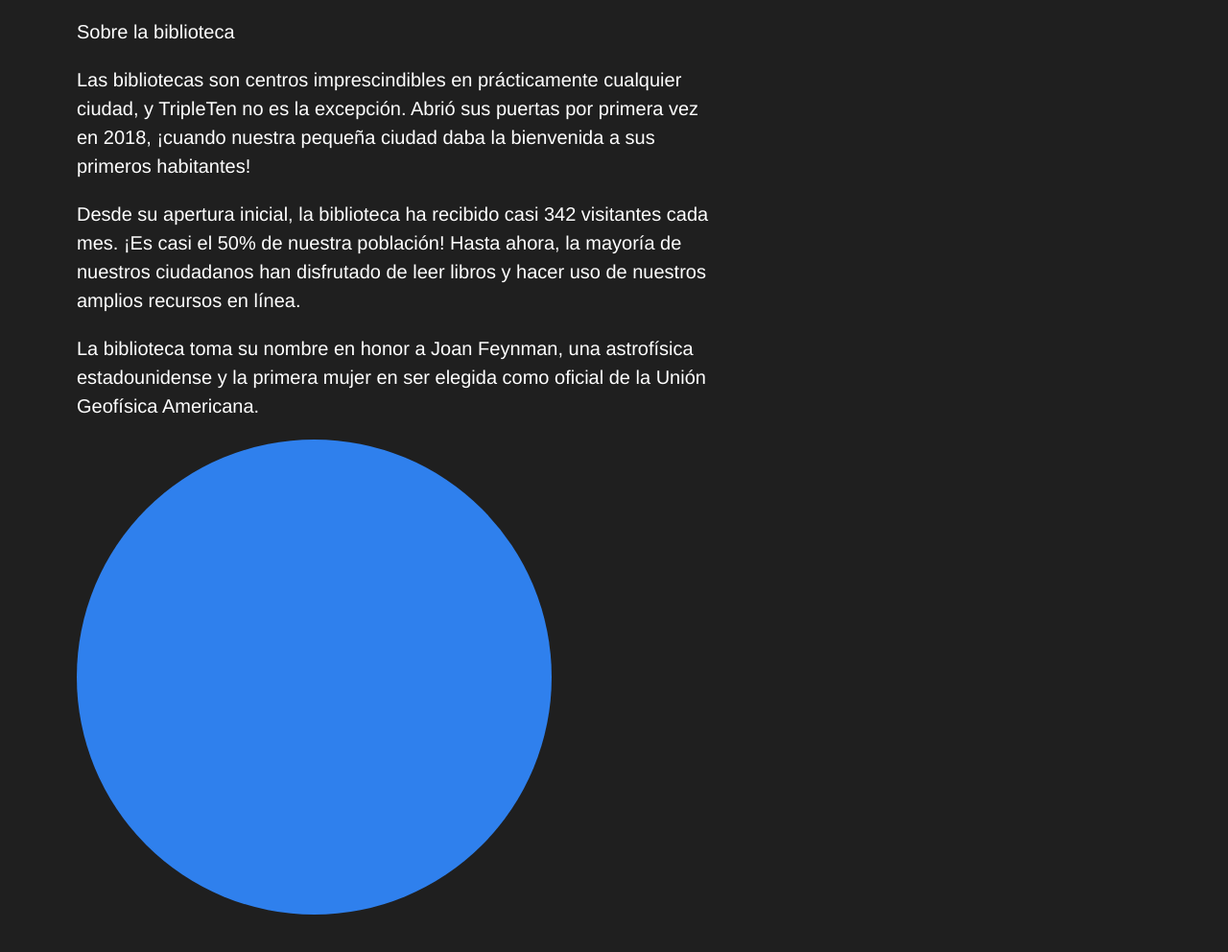
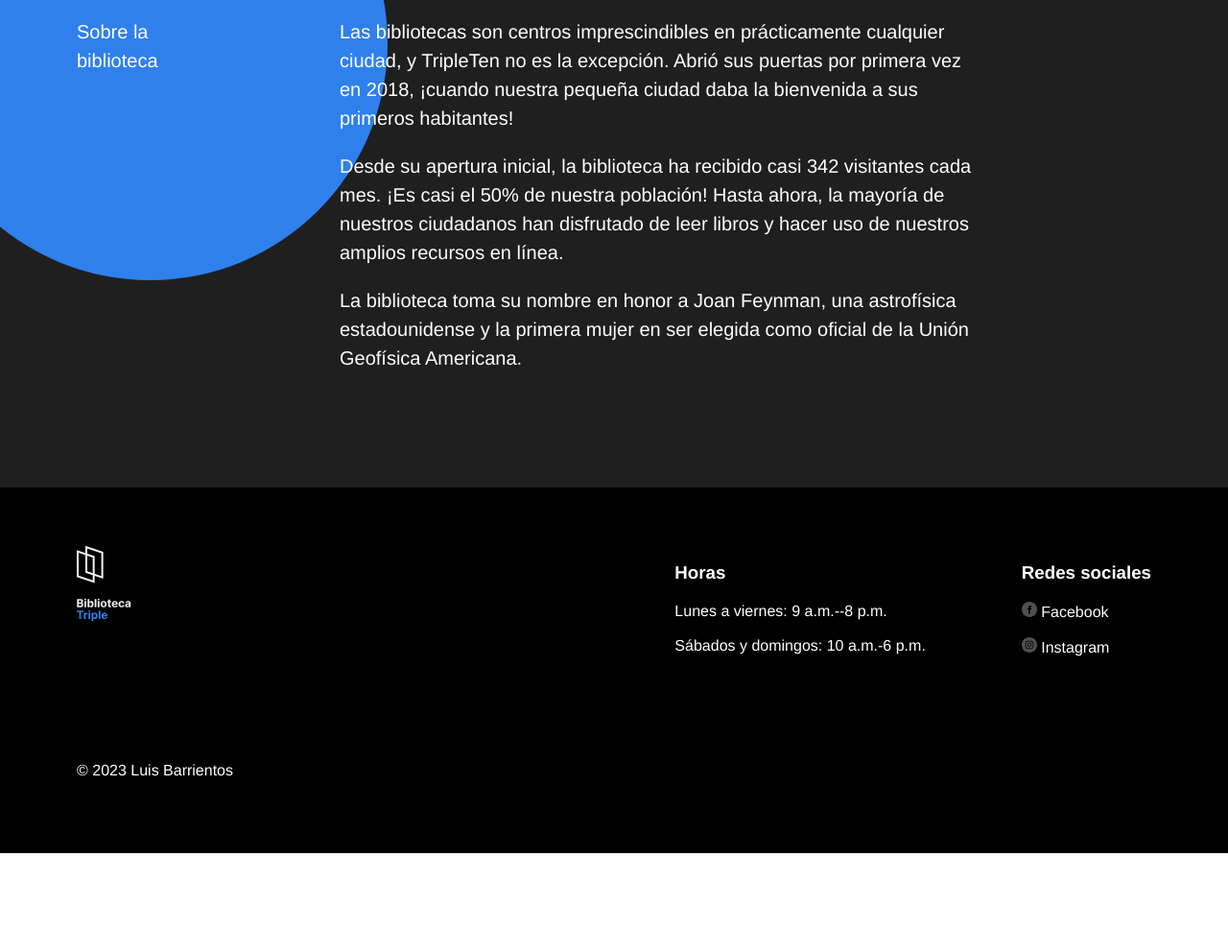
Before and after one commit to LSBC2112/web_project_library, a plain HTML site: page index.html in a window 1280 px wide. Shown: the part 3712-4704 px from the top of the page at 96% size. After the commit the page ends 4601 px from the top, so only its background shows below. Drawn offline with Linux system fonts and the light colour scheme; files whose address does not match are found by name.

Commit message:
ultima actualizacion

```diff
--- a/index.html
+++ b/index.html
@@ -22,19 +22,19 @@
           <!-- Se supone que poner enlaces de navegación en una lista es la mejor práctica para escribir el código semántico, ya que permite a los lectores de pantalla hacer una pausa entre cada enlace en lugar de leer todos los enlaces como una oración. -->
           <ul class="nav__links">
             <li>
-              <a class="nav__link">Eventos</a>
+              <a href="#events" class="nav__link">Eventos</a>
             </li>
             <li>
-              <a class="nav__link">Preferidos de nuestro staff</a>
+              <a href="#staff" class="nav__link">Preferidos de nuestro staff</a>
             </li>
             <li>
-              <a class="nav__link">Hazte miembro</a>
+              <a href="#membership" class="nav__link">Hazte miembro</a>
             </li>
             <li>
-              <a class="nav__link">Sobre nosotros</a>
+              <a href="#aboutus" class="nav__link">Sobre nosotros</a>
             </li>
             <li>
-              <a class="nav__link">Contactos</a>
+              <a href="#contact" class="nav__link">Contactos</a>
             </li>
           </ul>
         </nav>
@@ -59,7 +59,7 @@
       </header>
 
       <main class="content">
-        <section class="events">
+        <section class="events" id="events">
           <div class="events__content">
             <h2 class="events__heading">Próximos eventos:</h2>
             <h3 class="events__title">
@@ -139,7 +139,7 @@
           </div>
         </section>
 
-        <section class="staff">
+        <section class="staff" id="staff">
           <h2 class="staff__title">Preferidos de nuestro staff</h2>
           <p class="staff__subtitle">Que nuestros lectores y lectoras aman</p>
           <ul class="cards">
@@ -216,7 +216,7 @@
           </ul>
         </section>
 
-        <section class="membership">
+        <section class="membership" id="membership">
           <h2 class="membership__title">
             ¡Convertirse en miembro de la biblioteca es muy fácil!
           </h2>
@@ -274,7 +274,7 @@
           </ul>
         </section>
 
-        <section class="about">
+        <section class="about" id="aboutus">
           <h2 class="about__title">Sobre la biblioteca</h2>
           <div class="about__content">
             <p class="about__paragraph">
@@ -298,7 +298,54 @@
           <div class="about__circle"></div>
         </section>
       </main>
-      <footer class="footer"></footer>
+      <footer class="footer" id="contact">
+        <div class="footer__columns">
+          <div class="footer__column footer__column_logo">
+            <img
+              src="./images/logo-white.svg"
+              alt="Logotipo"
+              class="footer__logo"
+            />
+          </div>
+          <div class="footer__column footer__column_content_hours">
+            <h3 class="footer__column-heading">Horas</h3>
+            <ul class="footer__list">
+              <li class="footer__list-item">Lunes a viernes: 9 a.m.--8 p.m.</li>
+              <li class="footer__list-item">
+                Sábados y domingos: 10 a.m.-6 p.m.
+              </li>
+            </ul>
+          </div>
+          <div class="footer__column footer__column_content_social">
+            <h3 class="footer__column-heading">Redes sociales</h3>
+            <ul class="footer__list">
+              <li class="footer__list-item">
+                <a href="#" class="footer__column-link">
+                  <img
+                    src="./images/facebook_white.svg"
+                    alt="Facebook"
+                    class="footer__social-icon"
+                  />
+                  Facebook
+                </a>
+              </li>
+              <li class="footer__list-item">
+                <a href="#" class="footer__column-link">
+                  <img
+                    src="./images/instagram_white.svg"
+                    alt="Instagram"
+                    class="footer__social-icon"
+                  />
+                  Instagram
+                </a>
+              </li>
+            </ul>
+          </div>
+        </div>
+        <div>
+          <p class="footer__copyright">© 2023 Luis Barrientos</p>
+        </div>
+      </footer>
     </div>
   </body>
 </html>
--- a/styles/style.css
+++ b/styles/style.css
@@ -372,6 +372,8 @@
   overflow: hidden;
   position: relative;
   box-sizing: border-box;
+  display: flex;
+  gap: 120px;
 }
 
 .about__title {
@@ -380,6 +382,7 @@
   line-height: 30px;
   font-weight: 500;
   z-index: 1;
+  max-width: 154px;
 }
 
 .about__content {
@@ -387,6 +390,12 @@
   line-height: 30px;
   font-weight: 400;
   max-width: 660px;
+  z-index: 1;
+}
+
+.about__paragraph {
+  margin-top: 0;
+  gap: 32px;
 }
 
 .about__circle {
@@ -394,22 +403,46 @@
   width: 495px;
   height: 495px;
   border-radius: 50%;
+  position: absolute;
+  top: -121px;
+  left: -91px;
 }
 
 .footer {
   box-sizing: border-box;
+  background-color: #000000;
+  padding: 60px 80px;
 }
 
 .footer__columns {
+  display: flex;
+  color: #fff;
+  flex-direction: row;
+  font-size: 16px;
+  line-height: 20px;
+  justify-content: space-between;
+}
+
+.footer__column {
+  display: flex;
+  flex-direction: column;
+  gap: 16px;
 }
 
 .footer__column_content_hours {
+  margin-right: 100px;
 }
 
 .footer__column_content_social {
 }
 
+.footer__column_logo {
+  margin-right: auto;
+}
+
 .footer__logo {
+  width: 57px;
+  height: 80px;
 }
 
 .footer__list {
@@ -417,12 +450,18 @@
   list-style-type: none;
   padding: 0;
   margin: 0;
+  display: flex;
+  flex-direction: column;
+  gap: 16px;
 }
 
 .footer__list-item {
+  line-height: 20px;
+  font-size: 16px;
 }
 
 .footer__column-heading {
+  margin-bottom: 4px;
 }
 
 .footer__column-link {
@@ -432,8 +471,16 @@
   text-decoration: none;
 }
 
+.footer__column-link:hover {
+  color: #c1c1c1;
+}
+
 .footer__social-icon {
+  width: 16px;
+  height: 16px;
 }
 
 .footer__copyright {
+  color: #fff;
+  margin-top: 108px;
 }
```
